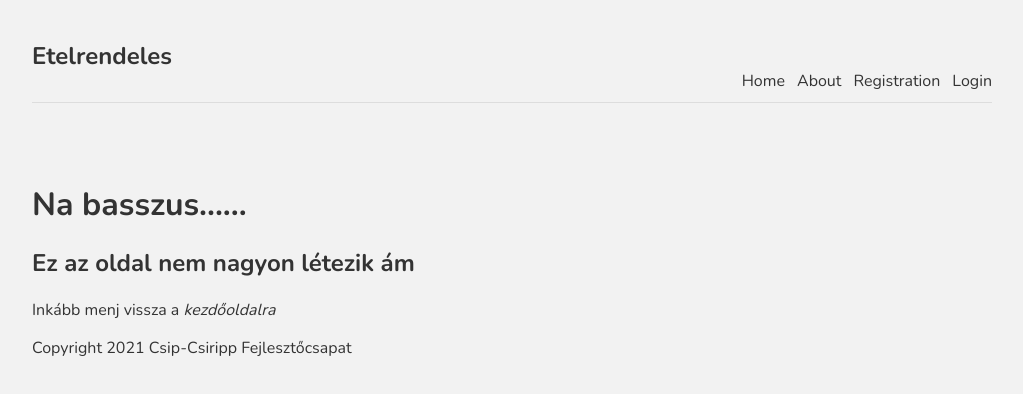
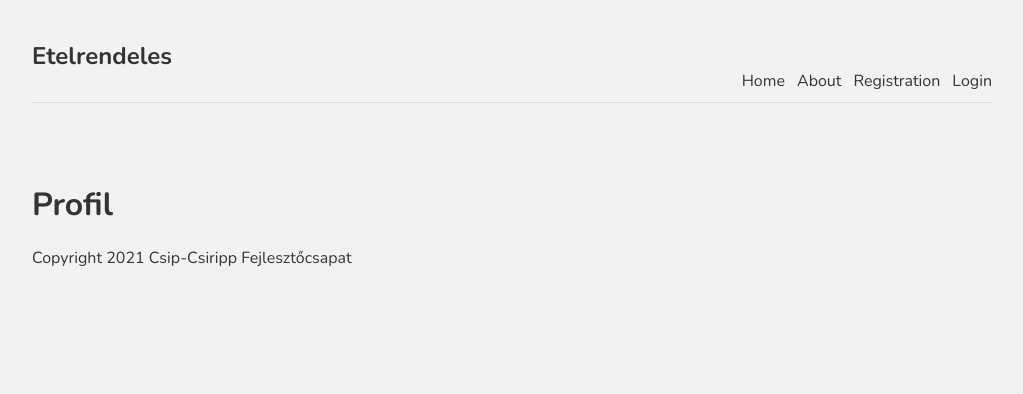
Before and after one commit to Zeusz0/etelRendeles, a Next.js app in the folder etelrendeles/: page /profile in a window 1280 px wide. Before the commit this address had no page. Shown: the top 394 px of the page, without its empty margins (128-1151 px from the left). Built offline with nearby package versions, Linux system fonts and the light colour scheme.

Commit message:
Profil es rendeleseim oldalak hozzaadasa - Closes #23

```diff
--- a/etelrendeles/comps/Navbar.js
+++ b/etelrendeles/comps/Navbar.js
@@ -1,4 +1,5 @@
 import Link from "next/link";
+import Image from 'next/image';
 
 const Navbar = () => {
   return (
--- /dev/null
+++ b/etelrendeles/pages/profile.js
@@ -0,0 +1,9 @@
+const Profile = () => {
+  return(
+    <div>
+      <h1>Profil</h1>
+    </div>
+  );
+}
+
+export default Profile;
```
Also changed, not shown: etelrendeles/pages/my_orders.js (added, +9 -0 lines), 1 other file (tests, documents, lock files or other folders).
